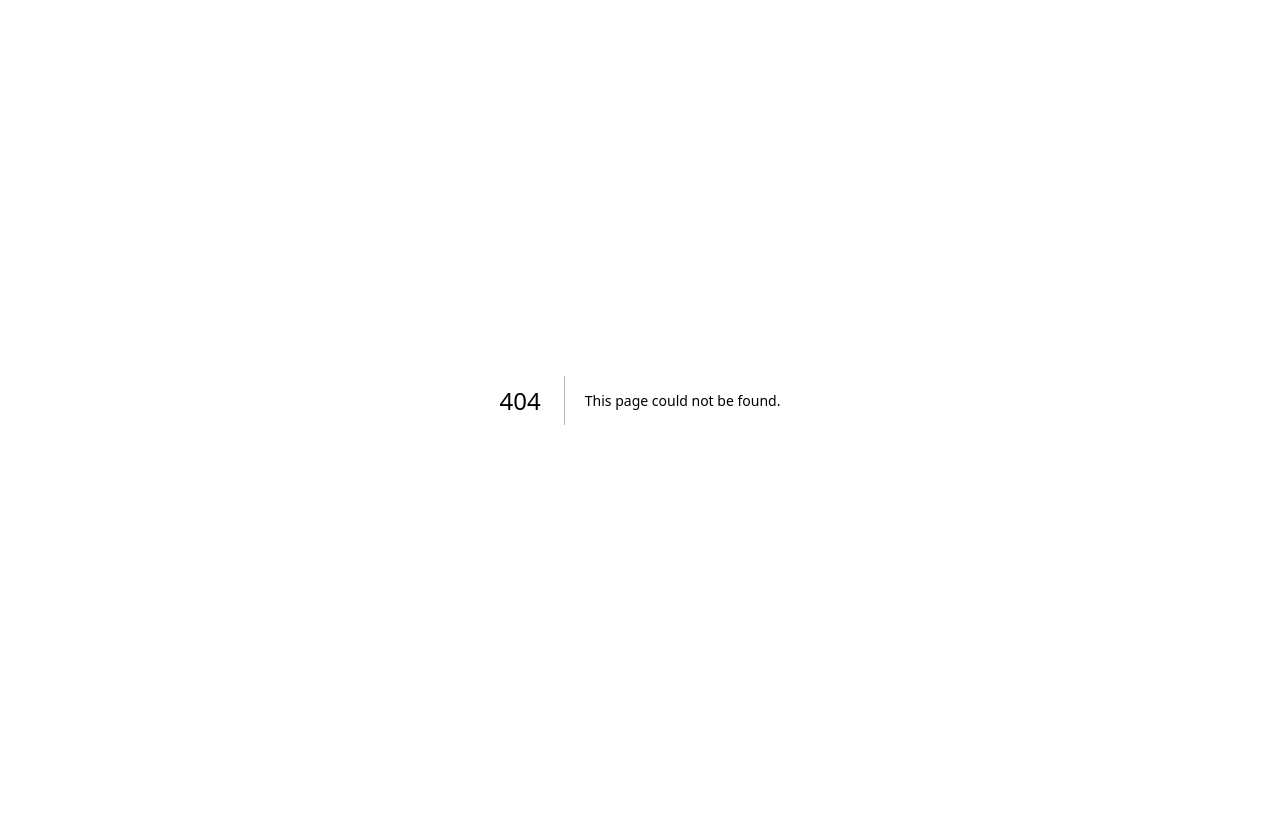
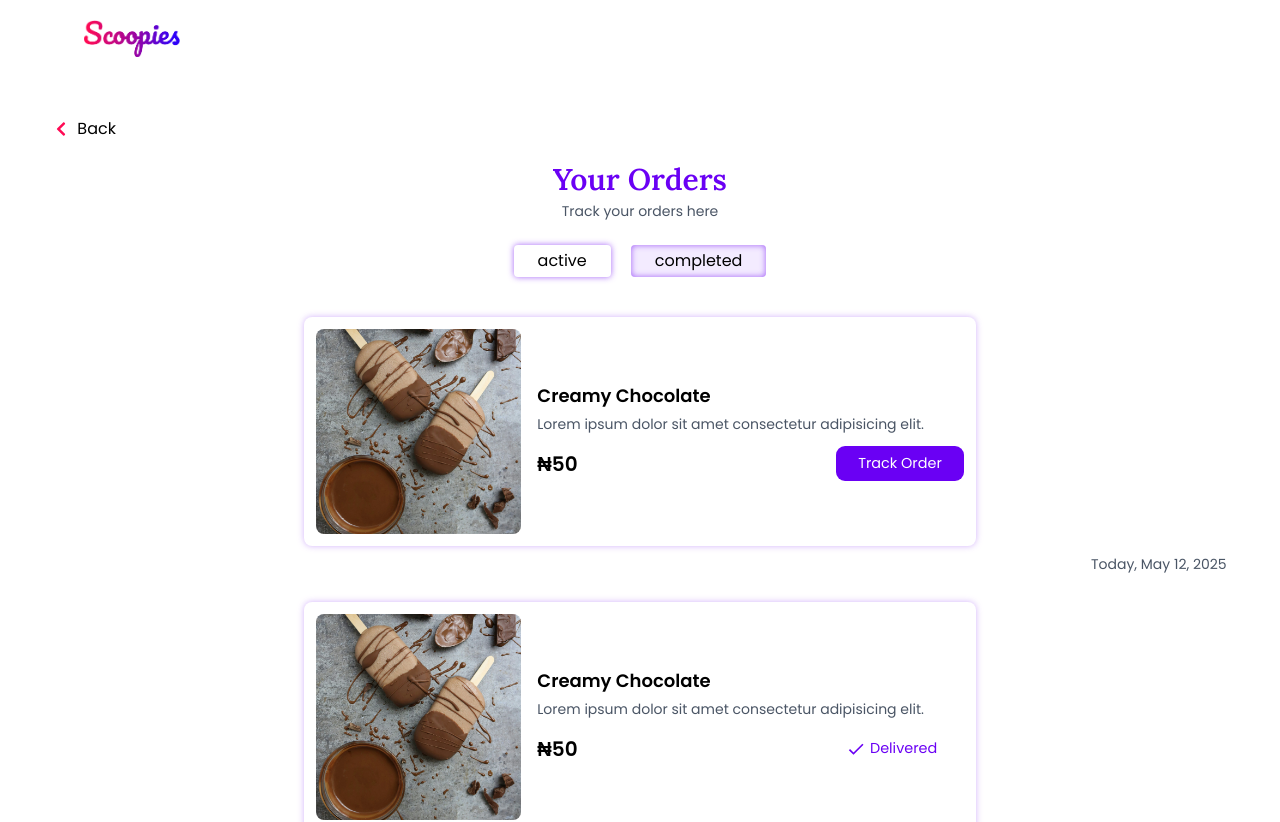
Before and after one commit to Fasina-ayomikun/Scoopies, a Next.js app: page /orders in a window 1280 px wide. Before the commit this address had no page. Shown: the top 822 px of the page. Before the commit the page ends 800 px from the top, so only its background shows below. Built offline with nearby package versions, Linux system fonts and the light colour scheme.

Commit message:
added orders page

```diff
--- a/app/(user)/cart/page.tsx
+++ b/app/(user)/cart/page.tsx
@@ -19,10 +19,14 @@ const Cart = () => {
   return (
     <section>
       <Navbar />
-      <p className='flex items-center mx-auto w-11/12 gap-2 mt-10 mb-5'>
+      <a
+        type='button'
+        href='/'
+        className='flex items-center mx-auto w-11/12 gap-2 mt-10 mb-5'
+      >
         <FaChevronLeft className='text-pink-900' />
         Back
-      </p>
+      </a>
       {/* Filled cart */}
       <CartFilled />
     </section>
--- a/app/(user)/menu/[id]/page.tsx
+++ b/app/(user)/menu/[id]/page.tsx
@@ -19,10 +19,14 @@ const SingleRecipe = () => {
   return (
     <section>
       <Navbar />
-      <p className='flex items-center mx-auto w-11/12 gap-2 mt-10 mb-5'>
+      <a
+        type='button'
+        href='/'
+        className='flex items-center mx-auto w-11/12 gap-2 mt-10 mb-5'
+      >
         <FaChevronLeft className='text-pink-900' />
         Back
-      </p>
+      </a>
       <section className='grid grid-cols-1 gap-9 md:grid-cols-2 w-11/12 mx-auto max-w-6xl mt-10'>
         <section className='flex flex-col gap-6'>
           <div className='relative w-full min-h-92'>
--- /dev/null
+++ b/app/(user)/orders/page.tsx
@@ -0,0 +1,98 @@
+import Navbar from "@/components/Navbar";
+import Filter from "@/mini-components/Filter";
+import Image from "next/image";
+import React from "react";
+import { FaChevronLeft } from "react-icons/fa";
+import { MdCheck } from "react-icons/md";
+
+const OrdersPage = () => {
+  return (
+    <section>
+      <Navbar />
+      <a
+        type='button'
+        href='/'
+        className='flex items-center mx-auto w-11/12 gap-2 mt-10 mb-5'
+      >
+        <FaChevronLeft className='text-pink-900' />
+        Back
+      </a>
+      <h4 className='text-center capitalize font-lora font-semibold text-3xl text-main-purple  mb-1'>
+        your orders
+      </h4>
+      <p className='text-center mb-6 text-gray-600 text-sm'>
+        Track your orders here
+      </p>
+
+      <Filter filters={["active", "completed"]} />
+
+      <section className='grid grid-cols-1 gap-5 w-11/12 mx-auto my-10'>
+        <div className='w-full'>
+          <div className='grid  shadow-main    shadow-main-purple/30 grid-cols-3 items-center max-w-2xl  gap-4 w-full mx-auto rounded-lg p-3 '>
+            <div className='col-span-1 relative w-full rounded-lg aspect-square'>
+              <Image
+                src={"/assets/seo/recipe1.webp"}
+                alt='ice cream'
+                fill
+                sizes='100vw'
+                className='object-cover rounded-lg'
+              />
+            </div>
+            <div className='col-span-2'>
+              <h4 className='capitalize text-lg mb-1 font-semibold'>
+                Creamy Chocolate
+              </h4>
+              <p className='text-gray-600  text-sm'>
+                Lorem ipsum dolor sit amet consectetur adipisicing elit.
+              </p>
+              <div className='flex items-center justify-between gap-2 mt-3'>
+                <p className='text-xl font-semibold '>&#8358;50</p>
+                <button className='capitalize btn bg-main-purple w-32 text-white'>
+                  track order
+                </button>
+              </div>
+            </div>
+          </div>
+          <p className='text-sm text-end text-gray-600 capitalize my-2'>
+            Today, May 12, 2025
+          </p>
+        </div>
+        <div className='w-full'>
+          <div className='grid  shadow-main    shadow-main-purple/30 grid-cols-3 items-center max-w-2xl  gap-4 w-full mx-auto rounded-lg p-3 '>
+            <div className='col-span-1 relative w-full rounded-lg aspect-square'>
+              <Image
+                src={"/assets/seo/recipe1.webp"}
+                alt='ice cream'
+                fill
+                sizes='100vw'
+                className='object-cover rounded-lg'
+              />
+            </div>
+            <div className='col-span-2'>
+              <h4 className='capitalize text-lg mb-1 font-semibold'>
+                Creamy Chocolate
+              </h4>
+              <p className='text-gray-600  text-sm'>
+                Lorem ipsum dolor sit amet consectetur adipisicing elit.
+              </p>
+              <div className='flex items-center justify-between gap-2 mt-3'>
+                <p className='text-xl font-semibold '>&#8358;50</p>
+                <button className='capitalize btn text-main-purple w-32 bg-white flex items-center gap-1'>
+                  <MdCheck className='text-xl' /> delivered
+                </button>
+              </div>
+            </div>
+          </div>
+          <p className='text-sm text-end text-gray-600 capitalize my-2'>
+            Today, May 12, 2025
+          </p>
+        </div>
+      </section>
+      <button className='my-8 mx-auto flex items-center w-36 justify-center gap-2 btn border border-pink-900 text-pink-900 bg-transparent capitalize'>
+        see more
+      </button>
+    </section>
+  );
+};
+
+export default OrdersPage;
--- a/components/MenuDetails.tsx
+++ b/components/MenuDetails.tsx
@@ -1,13 +1,15 @@
 import Filter from "@/mini-components/Filter";
 import MenuCard from "@/mini-components/MenuCard";
 import Subheader from "@/mini-components/Subheader";
+import { menuFilters } from "@/utils/utils";
 import React from "react";
 
 const MenuDetails = () => {
   return (
     <section className='px-5 py-10'>
       <Subheader text='Our Menu' showArrow={false} />
-      <Filter />
+      <br />
+      <Filter filters={menuFilters} />
       <section className='p-3 grid my-6 grid-cols-1 gap-7 md:grid-cols-2 lg:grid-cols-3'>
         <MenuCard />
         <MenuCard />
--- a/mini-components/Filter.tsx
+++ b/mini-components/Filter.tsx
@@ -1,18 +1,17 @@
 "use client";
 import React, { useState } from "react";
-const filters = ["all", "chocolate", "caramel", "mint", "strawberry"];
 
-const Filter = () => {
-  const [active, setActive] = useState("all");
+const Filter = ({ filters }: { filters: string[] }) => {
+  const [active, setActive] = useState(0);
   return (
-    <div className='flex items-center gap-5 flex-wrap justify-center mt-10'>
+    <div className='flex items-center gap-5 flex-wrap justify-center '>
       {filters.map((filter, index) => {
         return (
           <button
             key={index}
-            onClick={() => setActive(filter.toLowerCase().trim())}
+            onClick={() => setActive(index)}
             className={`${
-              filter.toLowerCase().trim() === active
+              index === active
                 ? "shadow-main bg-white"
                 : " shadow-inner bg-main-purple/8"
             }  px-6 py-1 lowercase  shadow-main-purple/60 rounded-sm`}
--- /dev/null
+++ b/utils/utils.ts
@@ -0,0 +1,7 @@
+export const menuFilters = [
+  "all",
+  "chocolate",
+  "caramel",
+  "mint",
+  "strawberry",
+];
```
